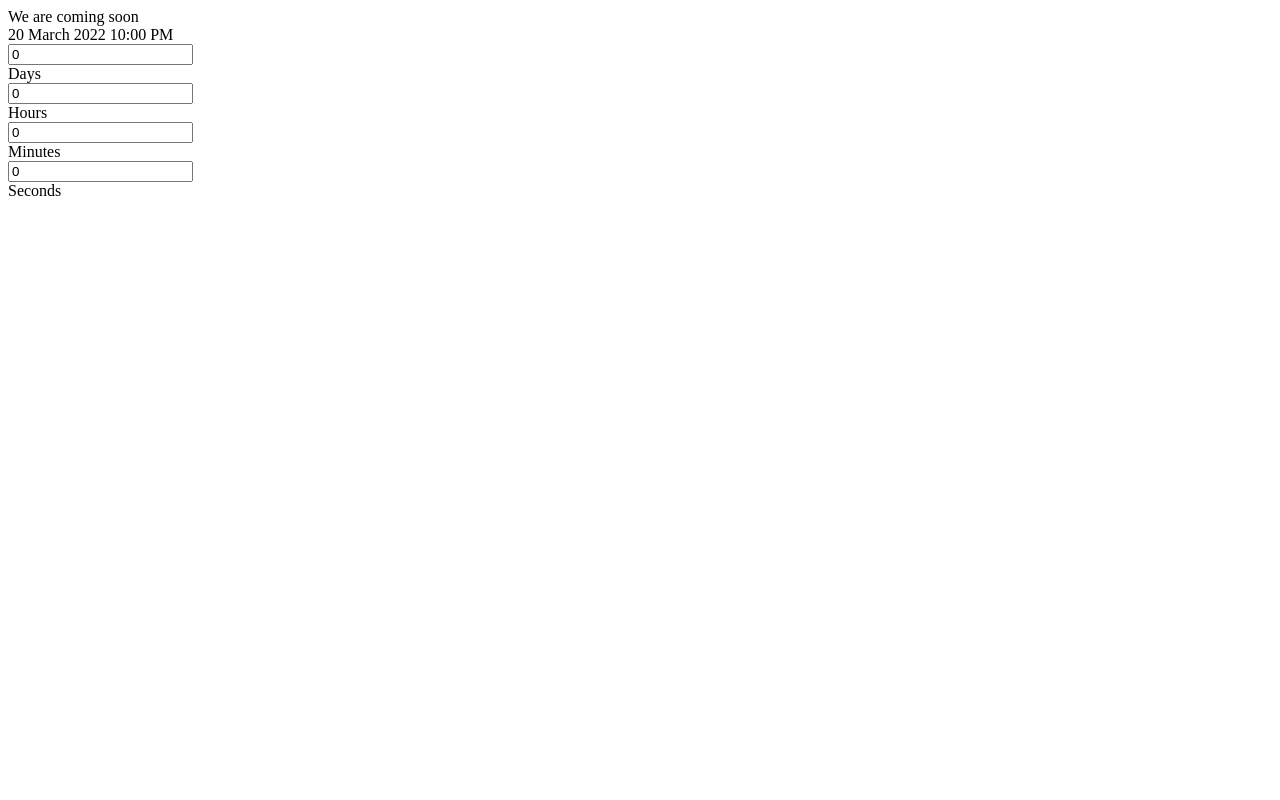
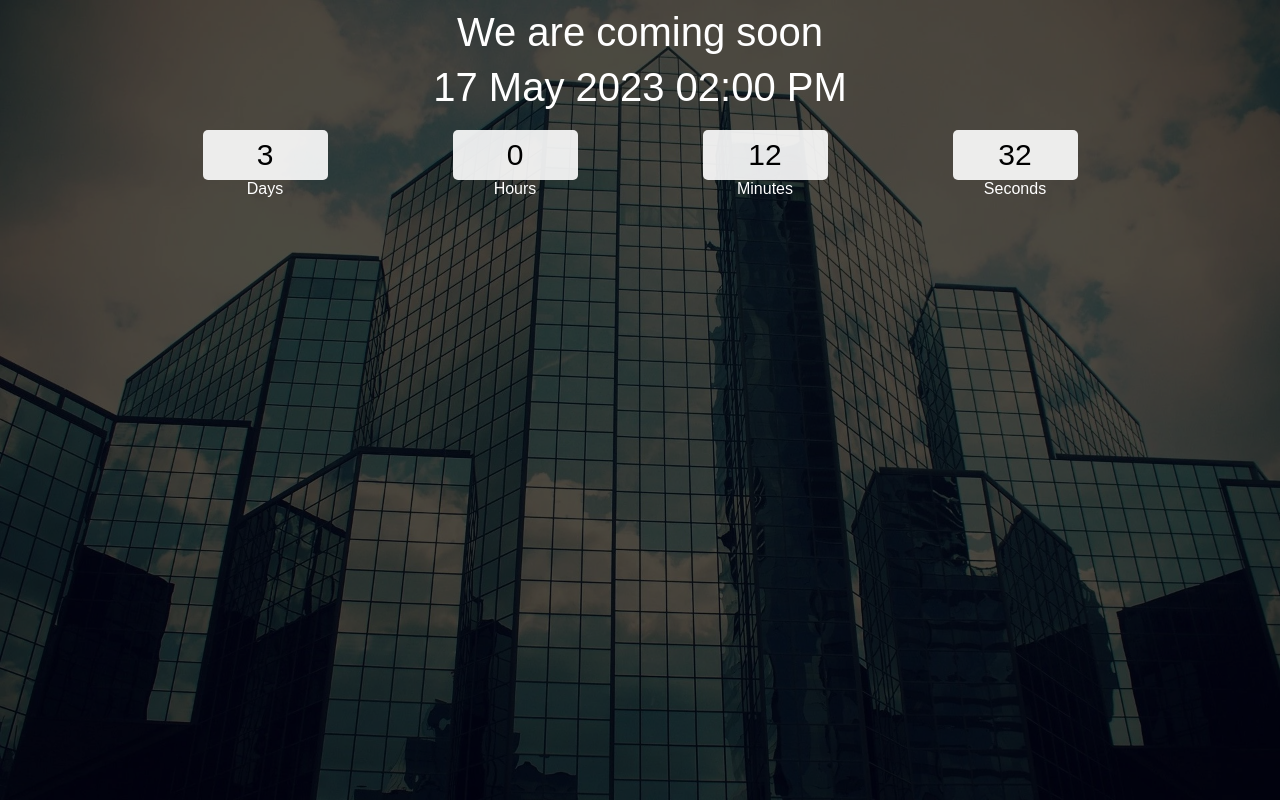
Before and after one commit to Awaisshabbir08/Timer-CountDown-in-JS, a plain HTML site: page timerCountDownJS/timer.html in a window 1280 px wide. Drawn offline with Linux system fonts and the light colour scheme.

Commit message:
js changes

```diff
--- a/timerCountDownJS/style.css
+++ b/timerCountDownJS/style.css
@@ -9,7 +9,7 @@
 .main {
     width: 100%;
     height: 100vh;
-    background: url('../image/1802071.webp') center center;
+    background: url('image/1802071.webp') center center;
     background-size: cover;
 }
 
--- a/timerCountDownJS/timer.html
+++ b/timerCountDownJS/timer.html
@@ -6,7 +6,7 @@
     <meta http-equiv="X-UA-Compatible" content="IE=edge">
     <meta name="viewport" content="width=device-width, initial-scale=1.0">
     <title>Document</title>
-    <link rel="stylesheet" href="css/custom.css">
+    <link rel="stylesheet" href="style.css">
 </head>
 
 <body>
@@ -38,7 +38,7 @@
             </div>
         </div>
     </div>
-    <script src="js/timer.js"></script>
+    <script src="timer.js"></script>
 </body>
 
 </html>
--- a/timerCountDownJS/timer.js
+++ b/timerCountDownJS/timer.js
@@ -0,0 +1,28 @@
+let  endDate = "17 May 2023 02:00 PM";
+document.getElementById('end-date').innerHTML = endDate;
+
+let inputs = document.querySelectorAll('input');
+
+function clock(){
+    let end = new Date(endDate);
+    let start = new Date();
+    let diff = (end - start) / 1000;
+
+    if(diff < 0) return;
+
+    let days = Math.floor(diff / 3600 / 24);
+    let hours = Math.floor(diff / 3600) % 24;
+    let minutes = Math.floor(diff / 60) % 60;
+    let seconds = Math.floor(diff) % 60;
+    inputs[0].value = days;
+    inputs[1].value = hours;
+    inputs[2].value = minutes;
+    inputs[3].value = seconds;
+
+}
+
+
+setInterval(() => {
+    clock();
+
+}, 1000);
```
